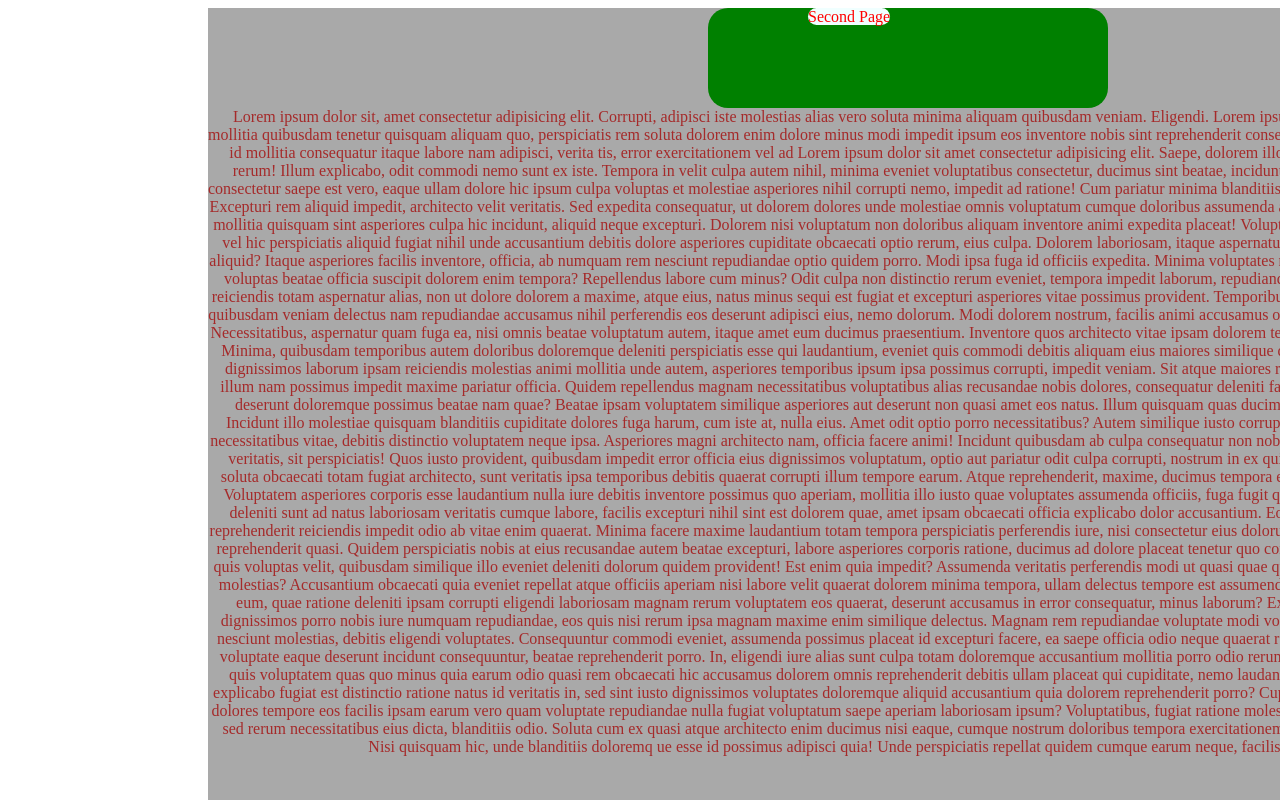
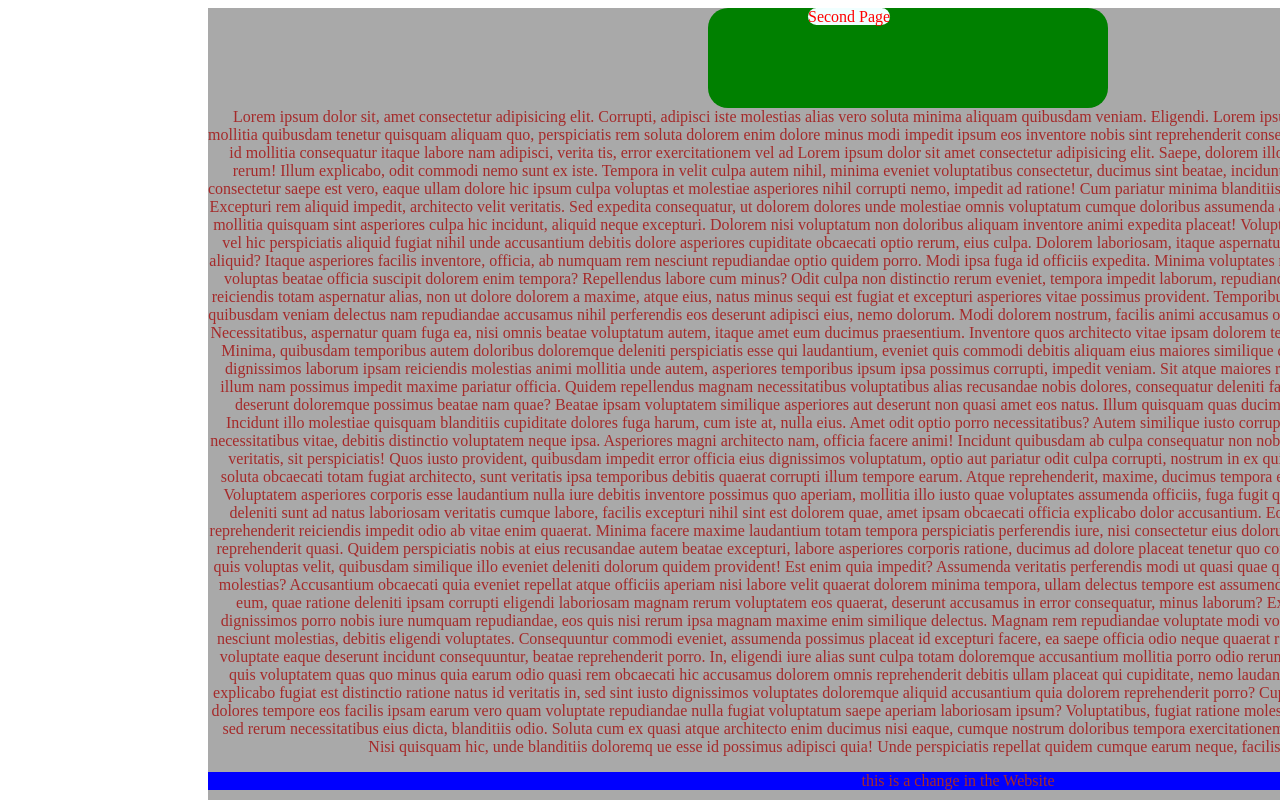
Before and after one commit to Andre972/repo_for_assignment_1, a plain HTML site: page website/index.html in a window 1280 px wide. Shown: the top 800 px of the page. Drawn offline with Linux system fonts and the light colour scheme.

Commit message:
this is version2
adding a change to the website making version 2

```diff
--- a/website/index.html
+++ b/website/index.html
@@ -26,6 +26,9 @@
              ue esse id possimus adipisci quia! Unde perspiciatis repellat
              quidem cumque earum neque, facilis, quasi placeat, magni ma
              xime doloribus.
+
+             <p style="background-color: blue;">this is a change in the Website</p>
+
         </article>
     </div>
     <script>
```
